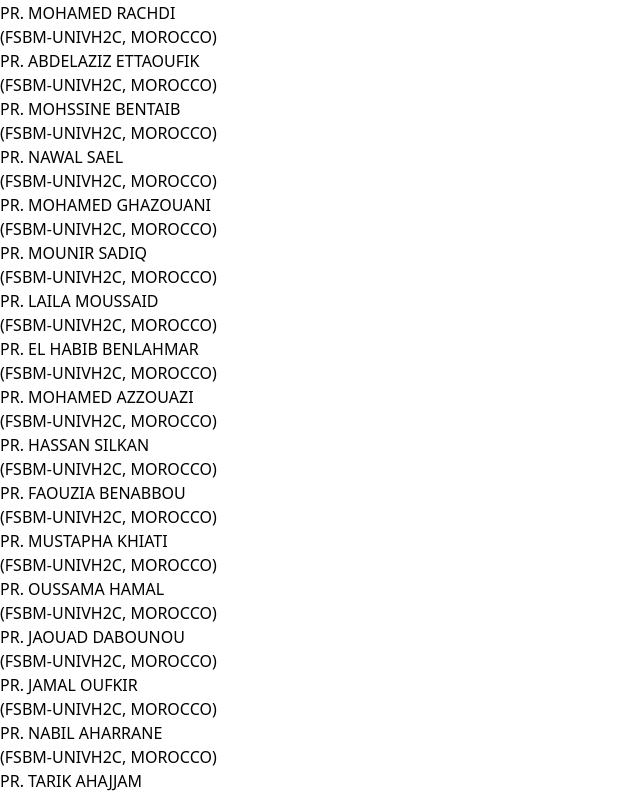
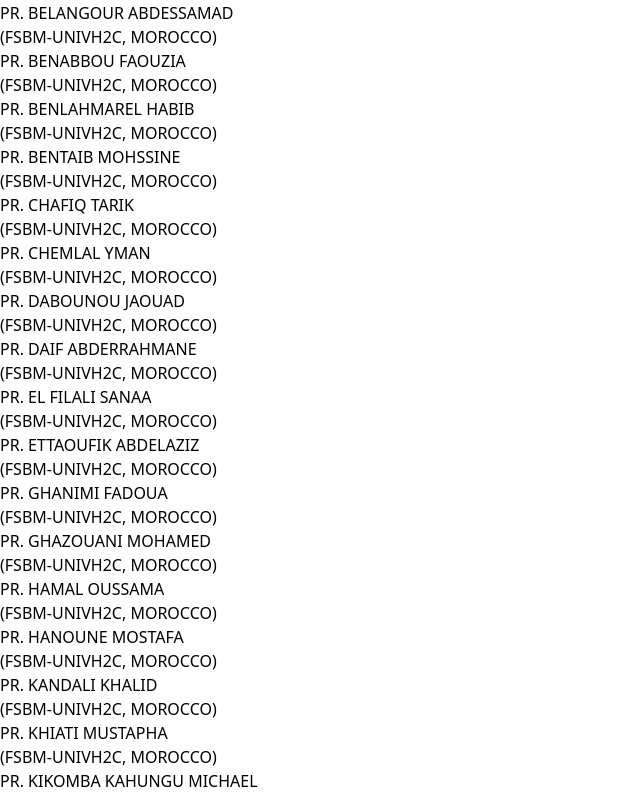
Before and after one commit to ilyasfarkhane-dev/conference, a Next.js app: page /committee in a window 1280 px wide. Shown: the part 9561-10358 px from the top of the page, without its empty margins (0-640 px from the left). Built offline with nearby package versions, Linux system fonts and the light colour scheme.

Commit message:
senior updat

```diff
--- a/components/team/OurOfficeArea.tsx
+++ b/components/team/OurOfficeArea.tsx
@@ -17,55 +17,56 @@ const OurOfficeArea = () => {
   ];
 
   const seniorLocal = [
-    { title: "PR. OMAR ZAHOUR", name: "(FSBM-UNIVH2C, MOROCCO)" },
-    { title: "PR. SARA OUAHABI", name: "(FSBM-UNIVH2C, MOROCCO)" },
-    { title: "PR. SOUMAYA OUNACER", name: "(FSBM-UNIVH2C, MOROCCO)" },
+    { title: "PR. AAMRE KHALIL", name: "(FSBM-UNIVH2C, MOROCCO)" },
+    { title: "PR. ACHTAICH KHADIJA", name: "(FSBM-UNIVH2C, MOROCCO)" },
+    { title: "PR. AHARRANE NABIL", name: "(FSBM-UNIVH2C, MOROCCO)" },
+    { title: "PR. AHAJJAM TARIK", name: "(FSBM-UNIVH2C, MOROCCO)" },
+    { title: "PR. AIT ABDELOUAHID RACHIDA", name: "(FSBM-UNIVH2C, MOROCCO)" },
+    { title: "PR. AIT DAOUD MOHAMED", name: "(FSBM-UNIVH2C, MOROCCO)" },
+    { title: "PR. ARDCHIRD SOUFIANE", name: "(FSBM-UNIVH2C, MOROCCO)" },
+    { title: "PR. AOUHASSI SARA", name: "(FSBM-UNIVH2C, MOROCCO)" },
+    { title: "PR. AZZOUAZI MOHAMED", name: "(FSBM-UNIVH2C, MOROCCO)" },
+    { title: "PR. BELANGOUR ABDESSAMAD", name: "(FSBM-UNIVH2C, MOROCCO)" },
+    { title: "PR. BENABBOU FAOUZIA", name: "(FSBM-UNIVH2C, MOROCCO)" },
+    { title: "PR. BENLAHMAREL HABIB", name: "(FSBM-UNIVH2C, MOROCCO)" },
+    { title: "PR. BENTAIB MOHSSINE", name: "(FSBM-UNIVH2C, MOROCCO)" },
+    { title: "PR. CHAFIQ TARIK", name: "(FSBM-UNIVH2C, MOROCCO)" },
+    { title: "PR. CHEMLAL YMAN", name: "(FSBM-UNIVH2C, MOROCCO)" },
+    { title: "PR. DABOUNOU JAOUAD", name: "(FSBM-UNIVH2C, MOROCCO)" },
+    { title: "PR. DAIF ABDERRAHMANE", name: "(FSBM-UNIVH2C, MOROCCO)" },
+    { title: "PR. EL FILALI SANAA", name: "(FSBM-UNIVH2C, MOROCCO)" },
+    { title: "PR. ETTAOUFIK ABDELAZIZ", name: "(FSBM-UNIVH2C, MOROCCO)" },
+    { title: "PR. GHANIMI FADOUA", name: "(FSBM-UNIVH2C, MOROCCO)" },
+    { title: "PR. GHAZOUANI MOHAMED", name: "(FSBM-UNIVH2C, MOROCCO)" },
+    { title: "PR. HAMAL OUSSAMA", name: "(FSBM-UNIVH2C, MOROCCO)" },
+    { title: "PR. HANOUNE MOSTAFA", name: "(FSBM-UNIVH2C, MOROCCO)" },
+    { title: "PR. KANDALI KHALID", name: "(FSBM-UNIVH2C, MOROCCO)" },
+    { title: "PR. KHIATI MUSTAPHA", name: "(FSBM-UNIVH2C, MOROCCO)" },
+    { title: "PR. KIKOMBA KAHUNGU MICHAEL", name: "(ISP-Gombe-Kinshasa, Democratic Republic of the Congo)" },
+    { title: "PR. LABRIJI EL HOUSSINE", name: "(FSBM-UNIVH2C, MOROCCO)" },
     { title: "PR. MARZAK ABDELAZIZ", name: "(FSBM-UNIVH2C, MOROCCO)" },
-    { title: "PR. KIKOMBA KAHUNGU MICHAEL", name: "(FSBM-UNIVH2C, MOROCCO)" },
-    { title: "PR. SOUKAINA MERZOUK", name: "(FSBM-UNIVH2C, MOROCCO)" },
-    { title: "PR. ABDERRAHMANE DAIF", name: "(FSBM-UNIVH2C, MOROCCO)" },
-    { title: "PR. MOHAMED AIT DAOUD", name: "(FSBM-UNIVH2C, MOROCCO)" },
-    { title: "PR. RACHIDA AIT ABDELOUAHID", name: "(FSBM-UNIVH2C, MOROCCO)" },
-    { title: "PR. MOHAMED RACHDI", name: "(FSBM-UNIVH2C, MOROCCO)" },
-    { title: "PR. ABDELAZIZ ETTAOUFIK", name: "(FSBM-UNIVH2C, MOROCCO)" },
-    { title: "PR. MOHSSINE BENTAIB", name: "(FSBM-UNIVH2C, MOROCCO)" },
-    { title: "PR. NAWAL SAEL", name: "(FSBM-UNIVH2C, MOROCCO)" },
-    { title: "PR. MOHAMED GHAZOUANI", name: "(FSBM-UNIVH2C, MOROCCO)" },
-    { title: "PR. MOUNIR SADIQ", name: "(FSBM-UNIVH2C, MOROCCO)" },
-    { title: "PR. LAILA MOUSSAID", name: "(FSBM-UNIVH2C, MOROCCO)" },
-    { title: "PR. EL HABIB BENLAHMAR", name: "(FSBM-UNIVH2C, MOROCCO)" },
-    { title: "PR. MOHAMED AZZOUAZI", name: "(FSBM-UNIVH2C, MOROCCO)" },
-    { title: "PR. HASSAN SILKAN", name: "(FSBM-UNIVH2C, MOROCCO)" },
-    { title: "PR. FAOUZIA BENABBOU", name: "(FSBM-UNIVH2C, MOROCCO)" },
-    { title: "PR. MUSTAPHA KHIATI", name: "(FSBM-UNIVH2C, MOROCCO)" },
-    { title: "PR. OUSSAMA HAMAL", name: "(FSBM-UNIVH2C, MOROCCO)" },
-    { title: "PR. JAOUAD DABOUNOU", name: "(FSBM-UNIVH2C, MOROCCO)" },
-    { title: "PR. JAMAL OUFKIR", name: "(FSBM-UNIVH2C, MOROCCO)" },
-    { title: "PR. NABIL AHARRANE", name: "(FSBM-UNIVH2C, MOROCCO)" },
-    { title: "PR. TARIK AHAJJAM", name: "(FSBM-UNIVH2C, MOROCCO)" },
-    { title: "PR. YOUSSEF SEKHARA", name: "(FSBM-UNIVH2C, MOROCCO)" },
-    { title: "PR. KHALID KANDALI", name: "(FSBM-UNIVH2C, MOROCCO)" },
-    { title: "PR. ICHRAK SAIF", name: "(FSBM-UNIVH2C, MOROCCO)" },
-    { title: "PR. SANAA EL FILALI", name: "(FSBM-UNIVH2C, MOROCCO)" },
-    { title: "PR. KHADIJA ACHTAICH", name: "(FSBM-UNIVH2C, MOROCCO)" },
-    { title: "PR. ANASS RGHIOUI", name: "(FSBM-UNIVH2C, MOROCCO)" },
-    { title: "PR. ABDESSAMAD BELANGOUR", name: "(FSBM-UNIVH2C, MOROCCO)" },
-    { title: "PR. YMAN CHEMLAL", name: "(FSBM-UNIVH2C, MOROCCO)" },
-    { title: "PR. SOUFIANE ARDCHIRD", name: "(FSBM-UNIVH2C, MOROCCO)" },
-    { title: "PR. SARA AOUHASSI", name: "(FSBM-UNIVH2C, MOROCCO)" },
-    { title: "PR. KHALIL AAMRE", name: "(FSBM-UNIVH2C, MOROCCO)" },
-    { title: "PR. FADOUA GHANIMI", name: "(FSBM-UNIVH2C, MOROCCO)" },
-    { title: "PR. MOSTAFA HANOUNE", name: "(FSBM-UNIVH2C, MOROCCO)" },
-    { title: "PR. KHADIJA SABIRI", name: "(FSBM-UNIVH2C, MOROCCO)" },
-    { title: "PR. EL HOUSSINE LABRIJI", name: "(FSBM-UNIVH2C, MOROCCO)" },
-    { title: "PR. ABDELWAHED NAMIR", name: "(FSBM-UNIVH2C, MOROCCO)" },
-    { title: "PR. SAID NOUH", name: "(FSBM-UNIVH2C, MOROCCO)" },
-    { title: "PR. TARIK CHAFIQ", name: "(FSBM-UNIVH2C, MOROCCO)" },
+    { title: "PR. MERZOUK SOUKAINA", name: "(FSBM-UNIVH2C, MOROCCO)" },
+    { title: "PR. MOUSSAID LAILA", name: "(FSBM-UNIVH2C, MOROCCO)" },
+    { title: "PR. NAMIR ABDELWAHED", name: "(FSBM-UNIVH2C, MOROCCO)" },
+    { title: "PR. NOUH SAID", name: "(FSBM-UNIVH2C, MOROCCO)" },
+    { title: "PR. NOURI ANASS", name: "(FSBM-UNIVH2C, MOROCCO)" },
+    { title: "PR. OUFKIR JAMAL", name: "(FSBM-UNIVH2C, MOROCCO)" },
+    { title: "PR. OUAHABI SARA", name: "(FSBM-UNIVH2C, MOROCCO)" },
+    { title: "PR. OUNACER SOUMAYA", name: "(FSBM-UNIVH2C, MOROCCO)" },
+    { title: "PR. RACHDI MOHAMED", name: "(FSBM-UNIVH2C, MOROCCO)" },
+    { title: "PR. RGHIOUI ANASS", name: "(FSBM-UNIVH2C, MOROCCO)" },
+    { title: "PR. SABIRI KHADIJA", name: "(FSBM-UNIVH2C, MOROCCO)" },
+    { title: "PR. SAEL NAWAL", name: "(FSBM-UNIVH2C, MOROCCO)" },
+    { title: "PR. SAIF ICHRAK", name: "(FSBM-UNIVH2C, MOROCCO)" },
+    { title: "PR. SADIQ MOUNIR", name: "(FSBM-UNIVH2C, MOROCCO)" },
+    { title: "PR. SEKHARA YOUSSEF", name: "(FSBM-UNIVH2C, MOROCCO)" },
+    { title: "PR. SILKAN HASSAN", name: "(FSBM-UNIVH2C, MOROCCO)" },
+    { title: "PR. TABII YOUNESS", name: "(FSBM-UNIVH2C, MOROCCO)" },
     { title: "PR. TRAGHA ABDERRAHIM", name: "(FSBM-UNIVH2C, MOROCCO)" },
-    { title: "PR. NOURA YOUSFI", name: "(FSBM-UNIVH2C, MOROCCO)" },
-    { title: "PR. ANASS NOURI", name: "(FSBM-UNIVH2C, MOROCCO)" },
-    { title: "PR. YOUNESS TABII", name: "(FSBM-UNIVH2C, MOROCCO)" }
+    { title: "PR. YOUSFI NOURA", name: "(FSBM-UNIVH2C, MOROCCO)" },
+    { title: "PR. ZAHOUR OMAR", name: "(FSBM-UNIVH2C, MOROCCO)" }
   ];
+
 
 
   const publicite = [
```
